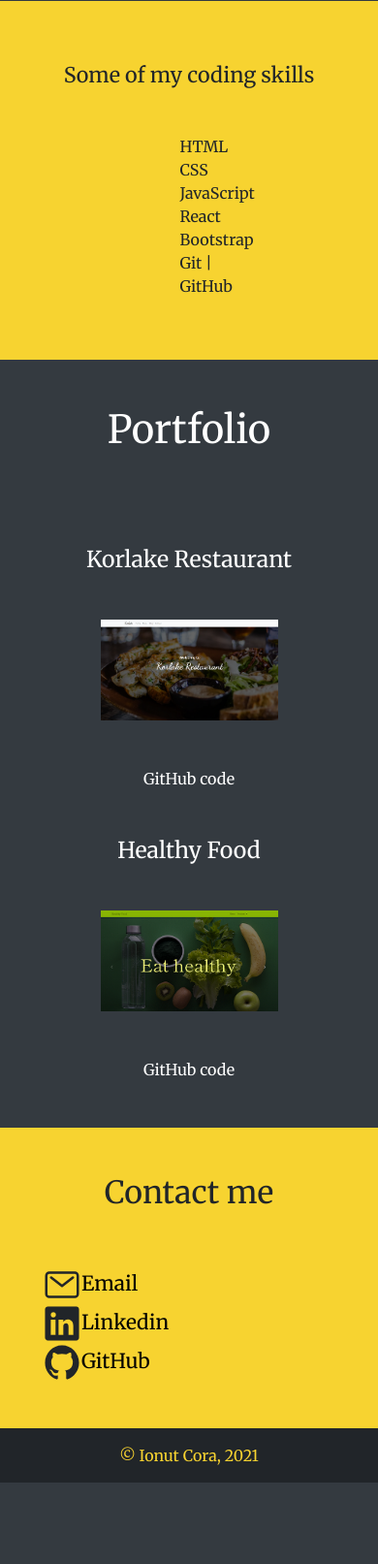
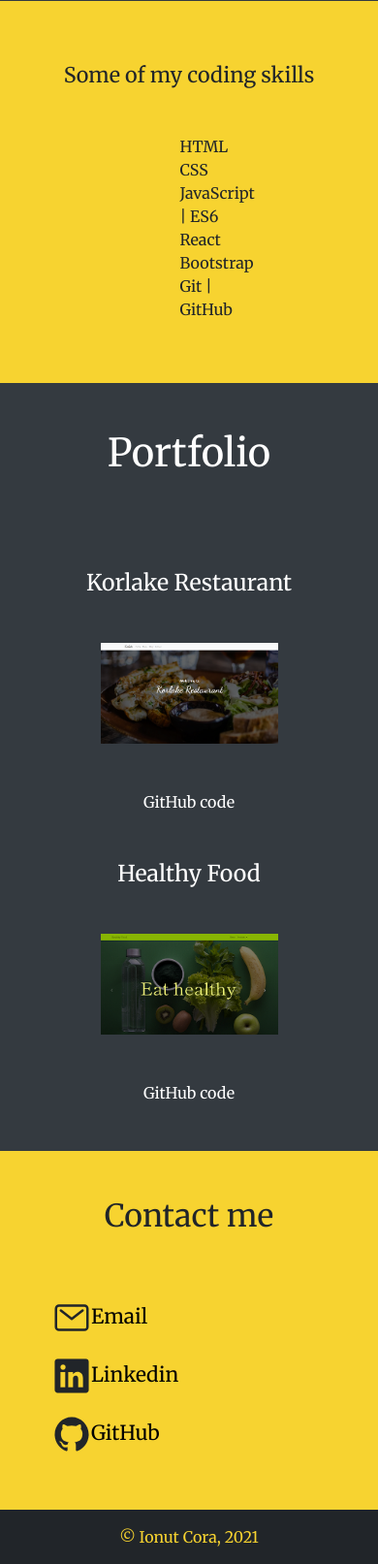
Before and after one commit to Ionut-Cora/IonutCora-Portfolio, a PHP site: page / in a window 390 px wide. Shown: the part 1822-3435 px from the top of the page at 97% size. Before the commit the page ends 3351 px from the top, so only its background shows below. Run offline with PHP 8.4, Linux system fonts and the light colour scheme; some libraries are stand-ins or nearby versions.

Commit message:
small things change

```diff
--- a/css/style.css
+++ b/css/style.css
@@ -104,7 +104,6 @@ header h1 {
 
 header h1,
 header h2 {
-    display: none;
     font-size: 4rem;
     color: #fff;
 }
@@ -224,6 +223,10 @@ ion-icon {
 /* responsive */
 
 @media only screen and (max-width: 600px) {
+    #header h1 {
+        padding-top: 80%;
+    }
+
     #first-head,
     #second-head,
     #first-head span,
@@ -234,4 +237,8 @@ ion-icon {
     .project-images {
         width: 50%;
     }
+
+    #contact li {
+        padding: 10px;
+    }
 }
--- a/index.html
+++ b/index.html
@@ -82,7 +82,7 @@
                     <ul class="d-md-flex justify-content-around m-5" id="skills">
                         <li>HTML</li>
                         <li>CSS</li>
-                        <li>JavaScript</li>
+                        <li>JavaScript | ES6</li>
                         <li>React</li>
                         <li>Bootstrap</li>
                         <li>Git | GitHub</li>
@@ -136,6 +136,6 @@
 
         <script src="js/script.js" async defer></script>
         <script src="https://cdn.jsdelivr.net/npm/bootstrap@5.0.0-beta1/dist/js/bootstrap.bundle.min.js" integrity="sha384-ygbV9kiqUc6oa4msXn9868pTtWMgiQaeYH7/t7LECLbyPA2x65Kgf80OJFdroafW" crossorigin="anonymous"></script>
-        <script src="https://unpkg.com/ionicons@5.4.0/dist/ionicons.js"></script>
+        <script type="module" src="https://unpkg.com/ionicons@5.4.0/dist/ionicons/ionicons.esm.js"></script>
     </body>
 </html>
```
